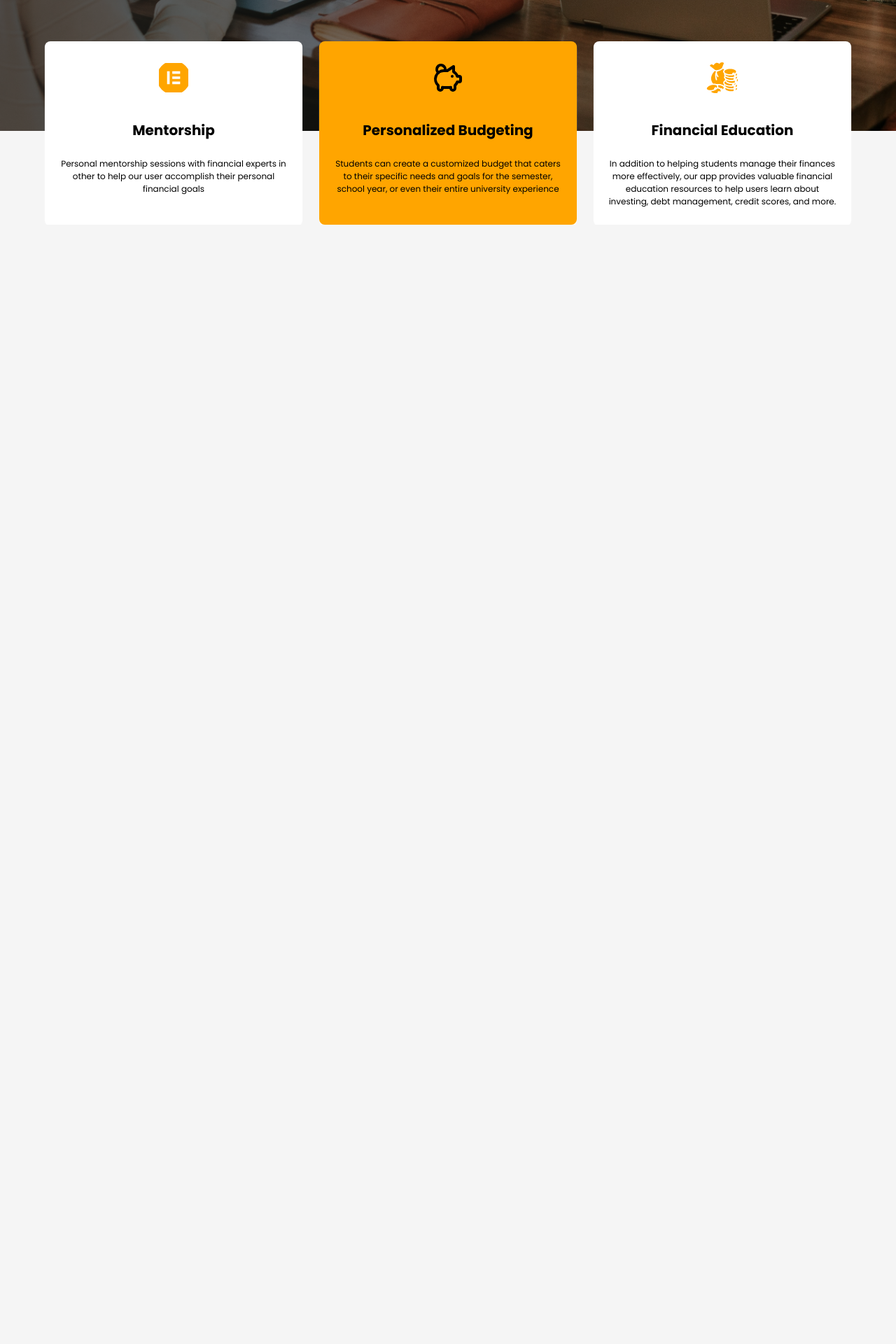
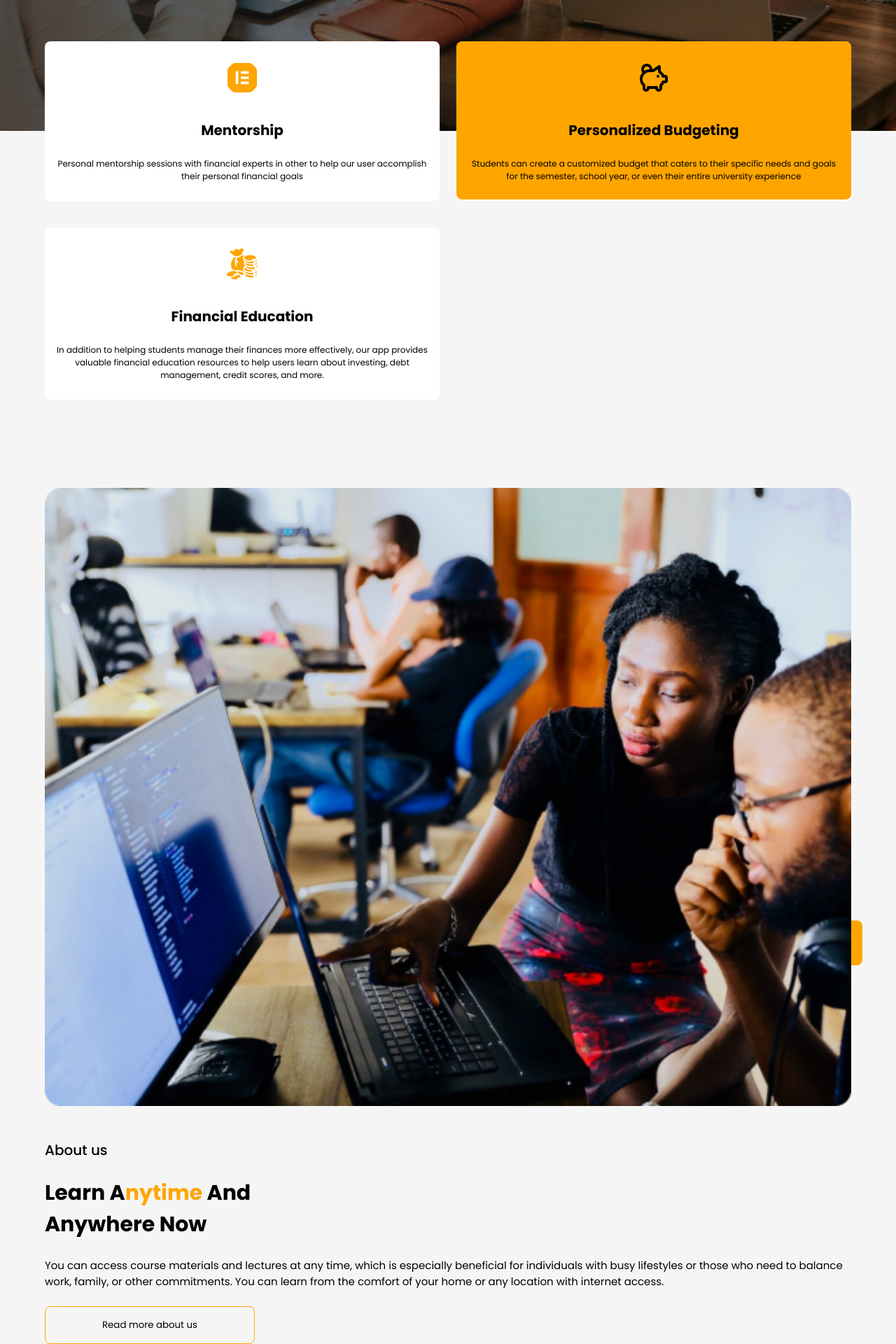
Before and after one commit to muhozajohn/Budgie, a React (Vite) app: page / in a window 1280 px wide. Shown: the part 717-2637 px from the top of the page at 70% size. Before the commit the page ends 1038 px from the top, so only its background shows below. Built offline with nearby package versions, Linux system fonts and the light colour scheme.

Commit message:
Home Responsiveness

```diff
--- a/src/Pages/Home.tsx
+++ b/src/Pages/Home.tsx
@@ -4,6 +4,7 @@ import { HiStatusOnline } from "react-icons/hi";
 import { FaElementor } from "react-icons/fa";
 import { TbPigMoney } from "react-icons/tb";
 import { GiCash } from "react-icons/gi";
+import About from "../sections/About";
 const Home = () => {
   return (
     <>
@@ -103,6 +104,7 @@ const Home = () => {
           </div>
         </div>
       </div>
+      <About />
     </>
   );
 };
--- a/src/components/Nav/nav.css
+++ b/src/components/Nav/nav.css
@@ -125,50 +125,111 @@ nav {
   justify-content: space-between;
   gap: 1rem;
 }
-.rating-card{
+.rating-card {
   display: flex;
   align-items: center;
   gap: 0.5rem;
 }
-.main-wraper{
+.main-wraper {
   display: grid;
-    grid-template-columns: repeat(3,1fr);
+  grid-template-columns: repeat(3, 1fr);
   gap: 1.5rem;
 }
-.main-card{
+.main-card {
   margin-top: -8rem;
   display: flex;
   flex-direction: column;
   gap: 1rem;
   border-radius: 0.5rem;
   background: var(--white);
-    box-shadow: 0px 2px 1px  var(--white);
+  box-shadow: 0px 2px 1px var(--white);
   text-align: center;
   padding: 1.5rem 1rem;
 }
-.main-card:nth-child(2){
-    background-color:var(--orange);
+.main-card:nth-child(2) {
+  background-color: var(--orange);
 }
-.main-card:nth-child(2) span{
+.main-card:nth-child(2) span {
   color: var(--black);
 }
-.main-detail-waraper{
+.main-detail-waraper {
   display: flex;
   flex-direction: column;
   gap: 1.5rem;
 }
-.main-detail-waraper p{
+.main-detail-waraper p {
   font-size: 12px;
 }
-.main-detail-waraper h2{
+.main-detail-waraper h2 {
   font-size: 20px;
 }
-.main-card-icon span{
+.main-card-icon span {
   color: var(--orange);
   font-size: 3rem;
 }
-.icon{
+.icon {
   border-radius: 50%;
   aspect-ratio: 1/1;
+}
 
+/* ======================================= Media queries for Tablet Mode ===================================== */
+@media screen AND (max-width: 1280px) {
+  .container {
+    width: var(--md-screen);
+    margin: 0 auto;
   }
+
+  .navBar ul {
+    display: none;
+  }
+  .main-wraper {
+    display: grid;
+    grid-template-columns: repeat(2, 1fr);
+    gap: 1.5rem;
+  }
+  .main-card:nth-child(3) {
+    margin-top: 1rem;
+  }
+  .rating-review {
+    width: 100%;
+    display: flex;
+    align-items: center;
+    justify-content: space-between;
+    gap: 1rem;
+  }
+  .searcWaraper {
+    width: 60%;
+  }
+}
+/* ======================================= Media queries for Tablet Mode ===================================== */
+@media screen AND (max-width: 600px) {
+  .container {
+    width: var(--sm-screen);
+    margin: 0 auto;
+  }
+
+  .navBar ul {
+    display: none;
+  }
+  .main-wraper {
+    display: grid;
+    grid-template-columns: repeat(1, 1fr);
+    gap: 1.5rem;
+  }
+  .main-card:nth-child(3) {
+    margin-top: 1rem;
+  }
+  .main-card:nth-child(2) {
+    margin-top: 1rem;
+  }
+  .rating-review {
+    width: 100%;
+    display: grid;
+    grid-template-columns: repeat(1, 1fr);
+    gap: 1rem;
+  }
+  .searcWaraper {
+    width: 100%;
+     padding: 0 0 0 2rem;
+  }
+}
--- /dev/null
+++ b/src/sections/About.tsx
@@ -0,0 +1,30 @@
+import "./section.css"
+import about from "../assets/student.png"
+const About = () => {
+  return (
+    <section id="About">
+      <div className="container About-waraper">
+        <div className="about-card-left">
+          <img src={about} alt="About Gallery" />
+          <div className="left-card"></div>
+        </div>
+        <div className="about-card-right">
+          <h3>About us</h3>
+          <h2>
+            Learn A<span>nytime</span> And <br /> Anywhere Now
+          </h2>
+          <p>
+            You can access course materials and lectures at any time, which is
+            especially beneficial for individuals with busy lifestyles or those
+            who need to balance work, family, or other commitments. You can
+            learn from the comfort of your home or any location with internet
+            access.
+          </p>
+          <button className="btn">Read more about us</button>
+        </div>
+      </div>
+    </section>
+  );
+}
+
+export default About
--- /dev/null
+++ b/src/sections/section.css
@@ -0,0 +1,83 @@
+#About{
+    margin-top: 8rem;
+}
+.About-waraper{
+    display: grid;
+    grid-template-columns: 40% 55%;
+    gap: 3rem;
+}
+.about-card-left img{
+    border-radius: 0.5rem;
+    z-index: 1;
+}
+.about-card-left{
+    position: relative;
+}
+.left-card{
+    background-color: var(--orange);
+    padding: 2rem 3rem;
+    border-radius: 0.5rem;
+    top: 70%;
+    right: -1rem;
+    position: absolute;
+    z-index: -1;
+}
+.about-card-right{
+    display: flex;
+    flex-direction: column;
+    gap: 1.5rem;
+    /* background-color: aqua; */
+}
+.about-card-right h3{
+    font-style:normal;
+    font-weight: 500;
+    font-size: 20px;
+}
+.about-card-right h2{
+    font-style: bold;
+    font-size: 30px;
+}
+.about-card-right span{
+    color: var(--orange);
+}
+.about-card-right p{
+    font-size: 15px;
+}
+.btn{
+    padding: 1rem 2rem;
+    border-radius: 0.5rem;
+    border: 1px solid var(--orange);
+    width: 300px;
+    cursor: pointer;
+    outline: none;
+    background-color: transparent;
+}
+
+/* ======================================= Media queries for Tablet Mode ===================================== */
+@media screen AND (max-width: 1280px) {
+  .container {
+    width: var(--md-screen);
+    margin: 0 auto;
+  }
+
+.About-waraper{
+    display: grid;
+    grid-template-columns: 1fr;
+    gap: 3rem;
+}
+
+}
+/* ======================================= Media queries for Phone Mode ===================================== */
+@media screen AND (max-width: 600px) {
+  .container {
+    width: var(--sm-screen);
+    margin: 0 auto;
+  }
+
+.About-waraper{
+    display: grid;
+    grid-template-columns: 1fr;
+    gap: 3rem;
+}
+
+}
```
Also changed, not shown: src/components/Nav/Nav.tsx (+4 -4 lines), src/assets/student.png (added). Lines whose indentation alone changed are shown as unchanged.
